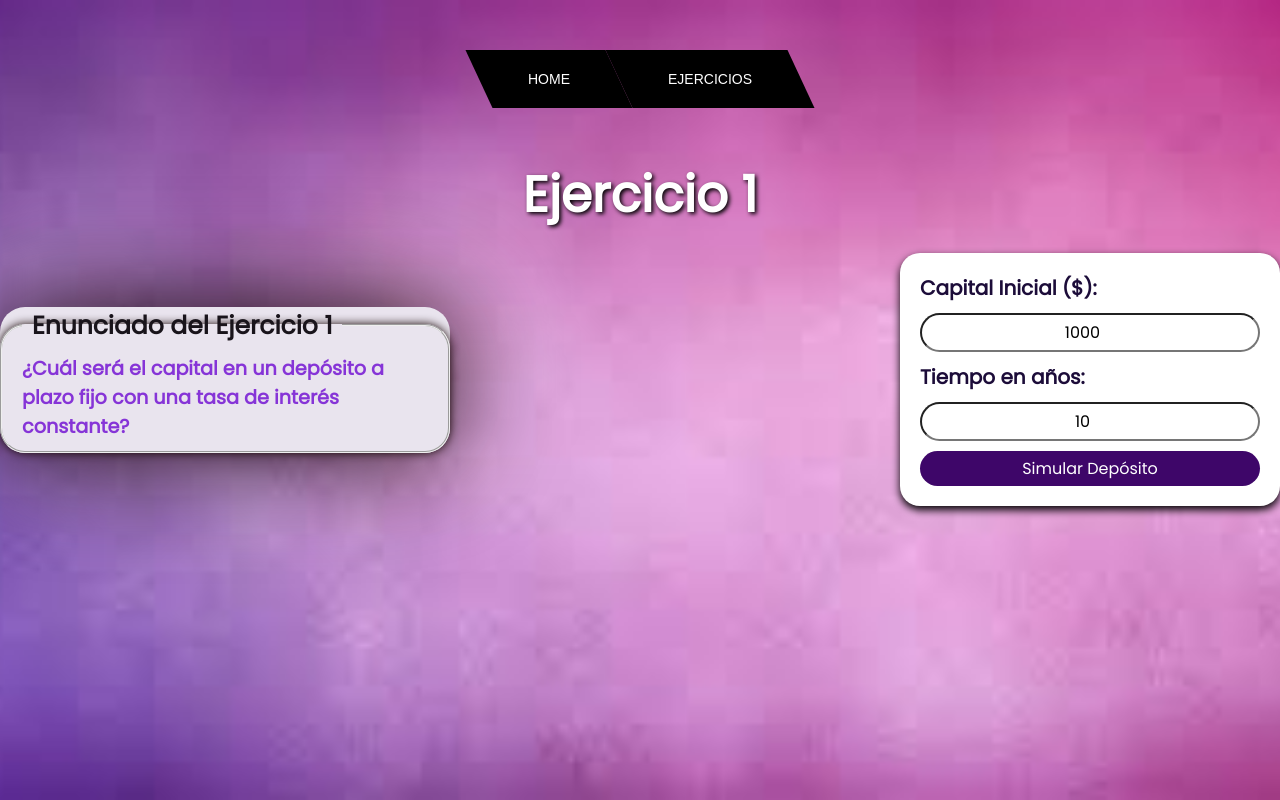
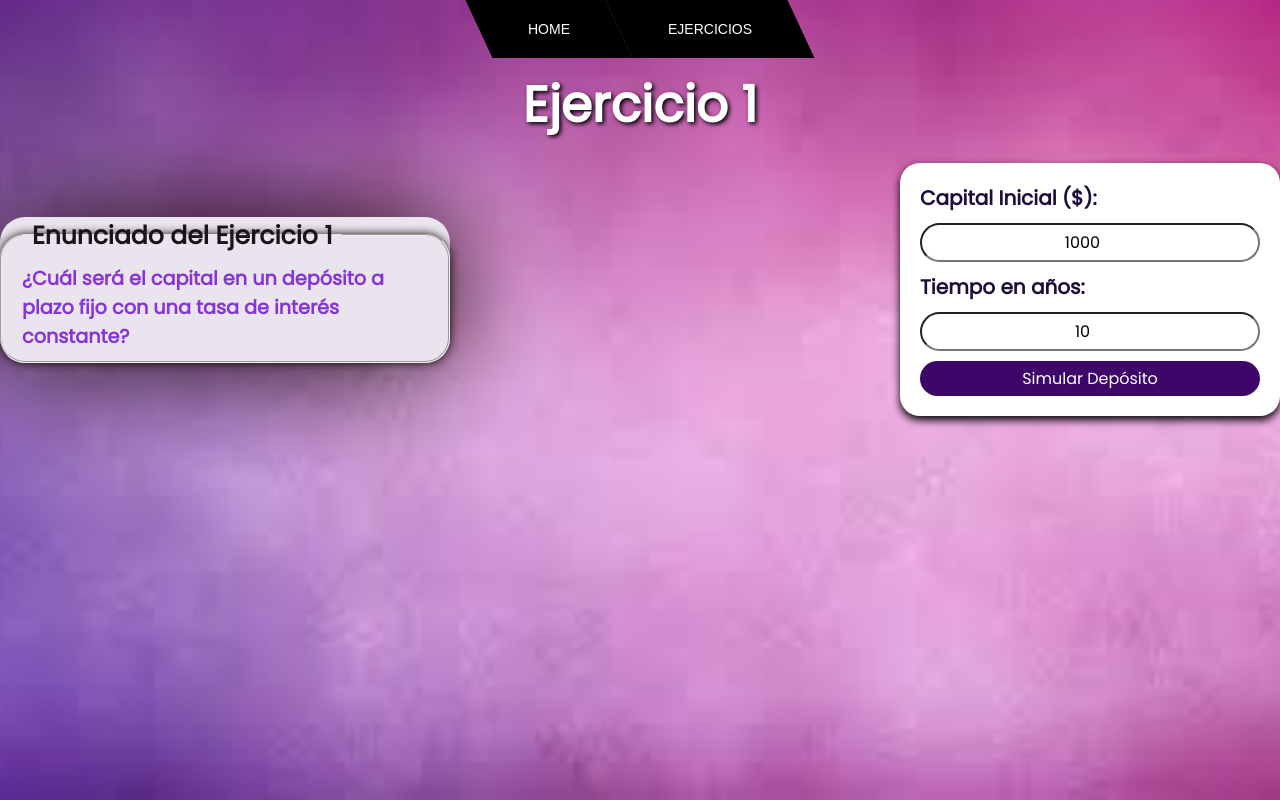
Before and after one commit to EdelyTito/simulacion, a Vue app: page /ejercicio1 in a window 1280 px wide. Built offline with nearby package versions, Linux system fonts and the light colour scheme.

Commit message:
a ver ahora

```diff
--- a/src/components/NavHeader.vue
+++ b/src/components/NavHeader.vue
@@ -42,7 +42,7 @@
   }
 
   .menu {
-   margin: 50px auto;
+   margin: 0 auto;
    width: 800px;
    width: -moz-fit-content;
    width: -webkit-fit-content;
--- a/src/views/Home.vue
+++ b/src/views/Home.vue
@@ -11,6 +11,7 @@
   font-size: 100px;
   color: #fff;
   text-align: center;
+  margin: 0px;
   text-shadow: 2px 2px 4px #000000;
 }
 
```
